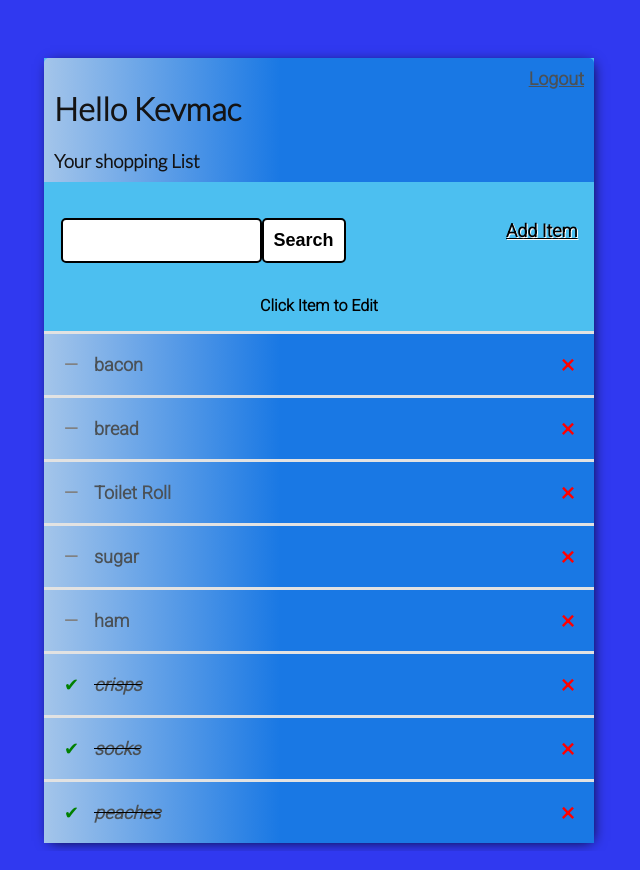
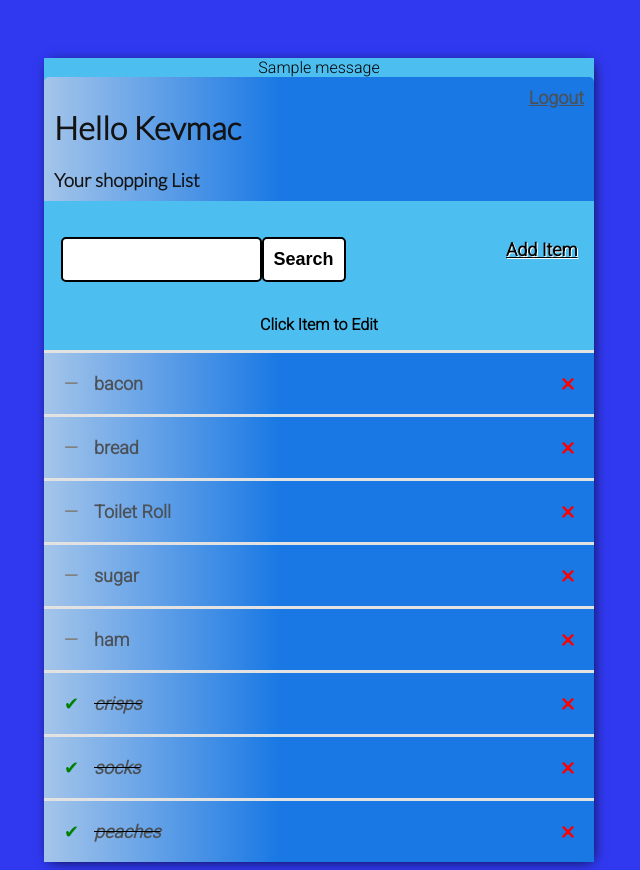
Before and after one commit to kevinmcsherry/P4_Shop_list, a Django app: page / in a window 1280 px wide. Shown: the whole page, without its empty margins (321-961 px from the left). Run offline with Django 3.2, Linux system fonts and the light colour scheme; a user stored in the database is signed in; data comes from the database, SQL or seed files in the repository; both versions use the stored data as it was after the commit; one stand-in notice (Sample message) is shown.

Commit message:
Added messaging to alert user to successful action

```diff
--- a/shop_app/templates/shop_app/main.html
+++ b/shop_app/templates/shop_app/main.html
@@ -44,6 +44,19 @@
             background-color: #4cbff0;
             -webkit-box-shadow: 2px 2px 13px -4px rgba(0, 0, 0, 1);
             box-shadow: 2px 2px 13px -4px rgba(0, 0, 0, 1);
+        }
+
+        @keyframes example {
+        from {background-color: red;}
+        to {background-color: yellow;}
+        }
+
+        .notification {
+            color:black;
+            text-align: center;
+            top: 1rem;
+            animation-name: example;
+            animation-duration: 4s;
         }
 
         .header-bar {
--- a/shop_app/templates/shop_app/task_list.html
+++ b/shop_app/templates/shop_app/task_list.html
@@ -7,13 +7,21 @@
     <meta name="viewport" content="width=device-width, initial-scale=1.0">
     <title>Shopping List</title>
 </head>
-</html>
+
 
 {% extends 'shop_app/main.html' %}
 {% block content %}
 
+<div class="notification">
+            {% for message in messages %}
+            <div class="alert {{ message.tags }} alert-dismissible fade show" id="msg" role="alert">
+                {{ message | safe }}
+            </div>
+            {% endfor %}
+</div>
 
 <header>
+
 
 <div class="header-bar">
     <div>
@@ -46,11 +54,6 @@
 <p style="text-align:center; font-weight: bold; color: black" >Click Item to Edit</p>
 
 
-
-
-
-
-
 <div class="shop-items-wrapper">
     {% for task in tasks %}
         <div class="item-wrapper">
@@ -77,10 +80,15 @@
         {% endfor %}
 </div>
 
-</main>
+
 
 <footer>
 
 </footer>
 
+
+</main>
+
+</html>
+
 {% endblock content %}
--- a/shop_app/views.py
+++ b/shop_app/views.py
@@ -7,6 +7,7 @@ from django.contrib.auth.views import LoginView
 from django.contrib.auth.mixins import LoginRequiredMixin
 from django.contrib.auth.forms import UserCreationForm
 from django.contrib.messages.views import SuccessMessageMixin
+from django.contrib import messages
 from django.contrib.auth import login
 from .models import Task
 
@@ -17,15 +18,17 @@ class Login(SuccessMessageMixin, LoginView):
     template_name = 'shop_app/login.html'
     fields = '__all__'
     redirect_authenticated_user = True
+    success_message = "Login Successful"
 
     def get_success_url(self):
         return reverse_lazy('tasks')
 
 
-class CreateAccount(FormView):
+class CreateAccount(SuccessMessageMixin, FormView):
     template_name = 'shop_app/create_account.html'
     form_class = UserCreationForm
     redirect_authenticated_user = True
+    success_message = "Account Created Successfully"
     success_url = reverse_lazy('tasks')
 
     def form_valid(self, form):
@@ -62,9 +65,10 @@ class TaskDetail(LoginRequiredMixin, DetailView):
     template_name = 'shop_app/shop_list.html'
 
 
-class TaskCreate(LoginRequiredMixin, CreateView):
+class TaskCreate(SuccessMessageMixin, LoginRequiredMixin, CreateView):
     model = Task
     fields = ['title', 'description', 'complete']
+    success_message = "Item Added Successfully"
     success_url = reverse_lazy('tasks')
 
     def form_valid(self, form):
@@ -72,13 +76,15 @@ class TaskCreate(LoginRequiredMixin, CreateView):
         return super(TaskCreate, self).form_valid(form)
 
 
-class TaskUpdate(LoginRequiredMixin, UpdateView):
+class TaskUpdate(SuccessMessageMixin, LoginRequiredMixin, UpdateView):
     model = Task
     fields = ['title', 'description', 'complete']
+    success_message = "Item updated successfully"
     success_url = reverse_lazy('tasks')
 
 
-class RemoveItem(LoginRequiredMixin, DeleteView):
+class RemoveItem(SuccessMessageMixin, LoginRequiredMixin, DeleteView):
     model = Task
+    success_message = "Item Removed Successfully"
     context_object_name = 'task'
     success_url = reverse_lazy('tasks')
```
Also changed, not shown: P4_shopping_list/settings.py (+0 -7 lines), shop_app/templates/shop_app/login.html (+10 -0 lines), db.sqlite3.
